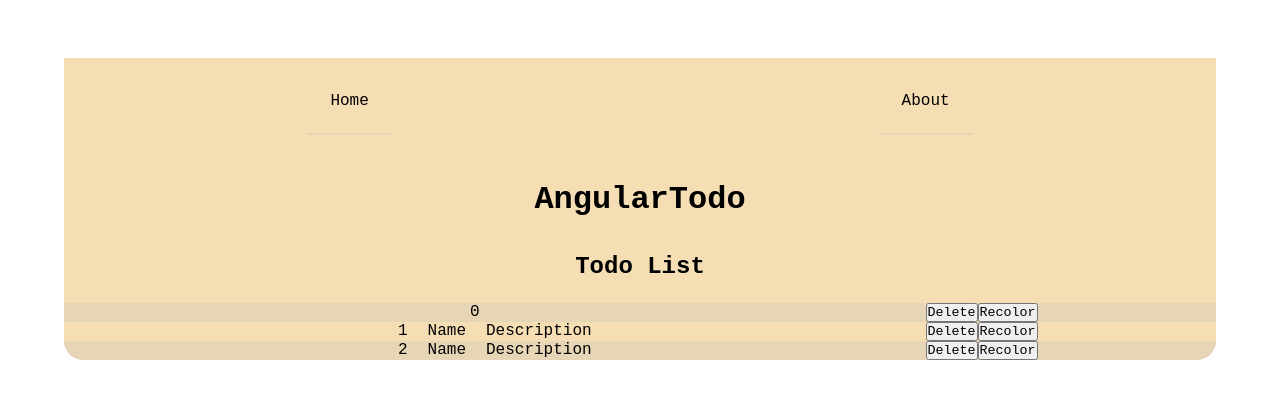
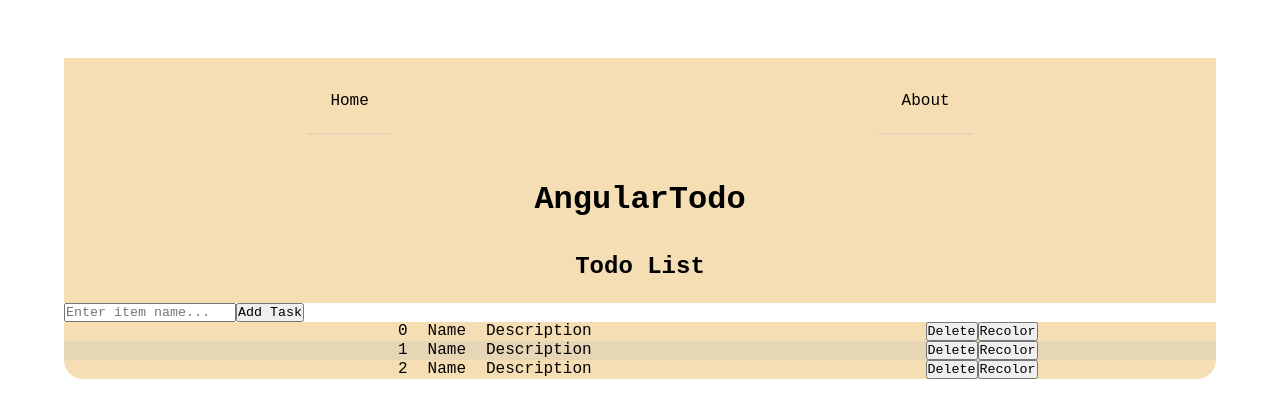
Before and after one commit to toomeyDev/AngularTodo, an Angular app in the folder AngularTodo/: page / in a window 1280 px wide. Shown: the top 418 px of the page. Built offline with nearby package versions, Linux system fonts and the light colour scheme.

Commit message:
implement task adding, form entry for new tasks

```diff
--- /dev/null
+++ b/AngularTodo/src/app/about/about.component.html
@@ -0,0 +1 @@
+<p>about works!</p>
--- /dev/null
+++ b/AngularTodo/src/app/about/about.component.ts
@@ -0,0 +1,15 @@
+import { Component, OnInit } from '@angular/core';
+
+@Component({
+  selector: 'app-about',
+  templateUrl: './about.component.html',
+  styleUrls: ['./about.component.css']
+})
+export class AboutComponent implements OnInit {
+
+  constructor() { }
+
+  ngOnInit(): void {
+  }
+
+}
--- a/AngularTodo/src/app/app-routing.module.ts
+++ b/AngularTodo/src/app/app-routing.module.ts
@@ -1,7 +1,7 @@
 import { NgModule } from '@angular/core';
 import { RouterModule, Routes } from '@angular/router';
 
-const routes: Routes = [];
+const routes: Routes = []; // hanlde routes between different components within the application
 
 @NgModule({
   imports: [RouterModule.forRoot(routes)],
--- a/AngularTodo/src/app/components/todo-list/todo-list.component.html
+++ b/AngularTodo/src/app/components/todo-list/todo-list.component.html
@@ -1,5 +1,9 @@
 <div class="TodoList">
     <h2>Todo List</h2>
+    <form>
+        <input type="text" name="inputItem" placeholder="Enter item name..."class="ItemInput"[(ngModel)]="inputItem"/>
+        <input type="submit" value="Add Task" class="itemSubmit" (click)="addItem()">
+    </form>
     <div *ngFor="let item of todoItems; let id = index;"
     class="TodoItem {{ (item.isComplete ? 'completed' : '') }}" (click)="toggleFinished(id)">
 
--- a/AngularTodo/src/app/components/todo-list/todo-list.component.ts
+++ b/AngularTodo/src/app/components/todo-list/todo-list.component.ts
@@ -9,12 +9,14 @@ import { TodoItemComponent } from '../todo-item/todo-item.component';
 export class TodoListComponent implements OnInit {
 
   todoItems?:TodoItemComponent[];
+  inputItem?:String="";
+
 
   constructor() { }
 
   ngOnInit(): void {
     this.todoItems = [
-      new TodoListComponent(),
+      new TodoItemComponent(),
       new TodoItemComponent(),
       new TodoItemComponent()
     ];
@@ -31,4 +33,11 @@ export class TodoListComponent implements OnInit {
     // filter out items matching the current index where method is triggered
   }
 
+  addItem() {
+    this.todoItems?.push(
+      new TodoItemComponent(this.inputItem, "Description")
+      // add a new task with the given name, description to end of tasks list
+    )
+  }
+
 }
```
Also changed, not shown: AngularTodo/src/app/app.module.ts (+6 -2 lines), AngularTodo/src/app/about/about.component.css (added), 1 other file (tests, documents, lock files or other folders).
